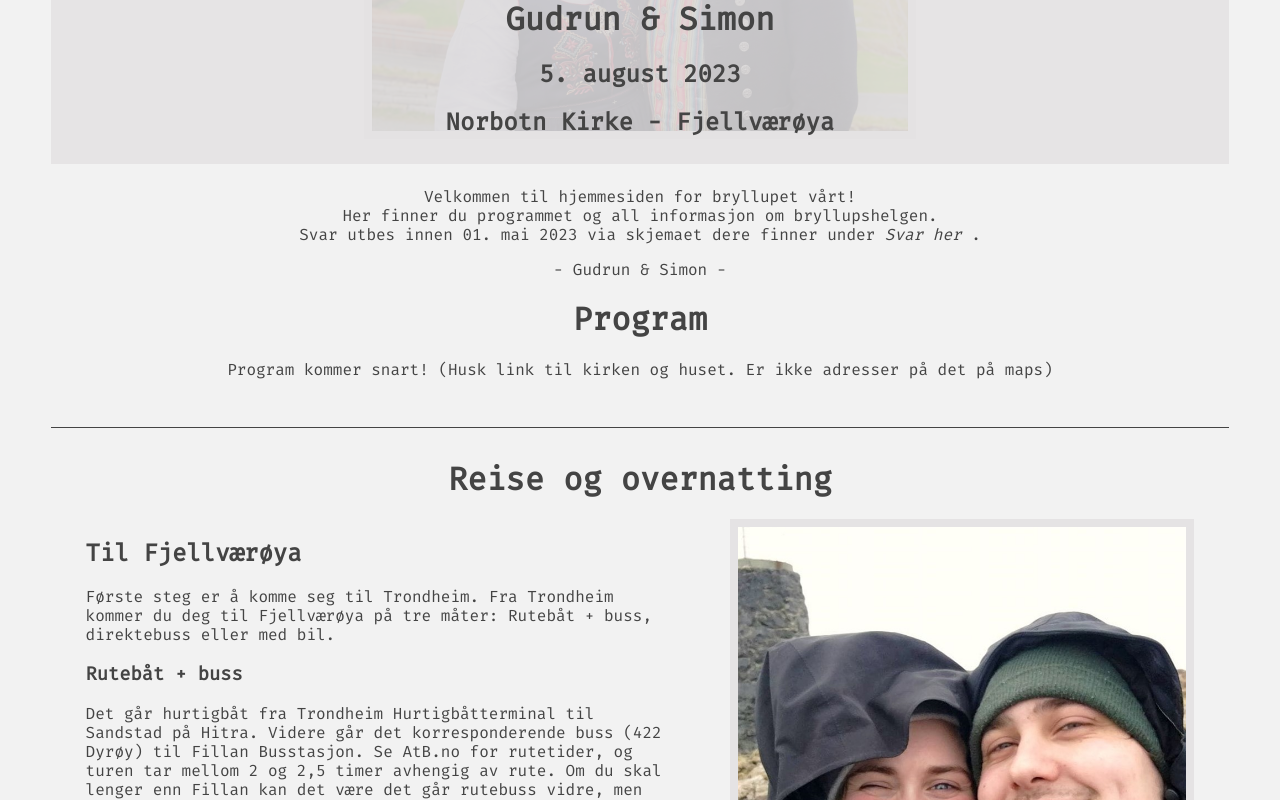
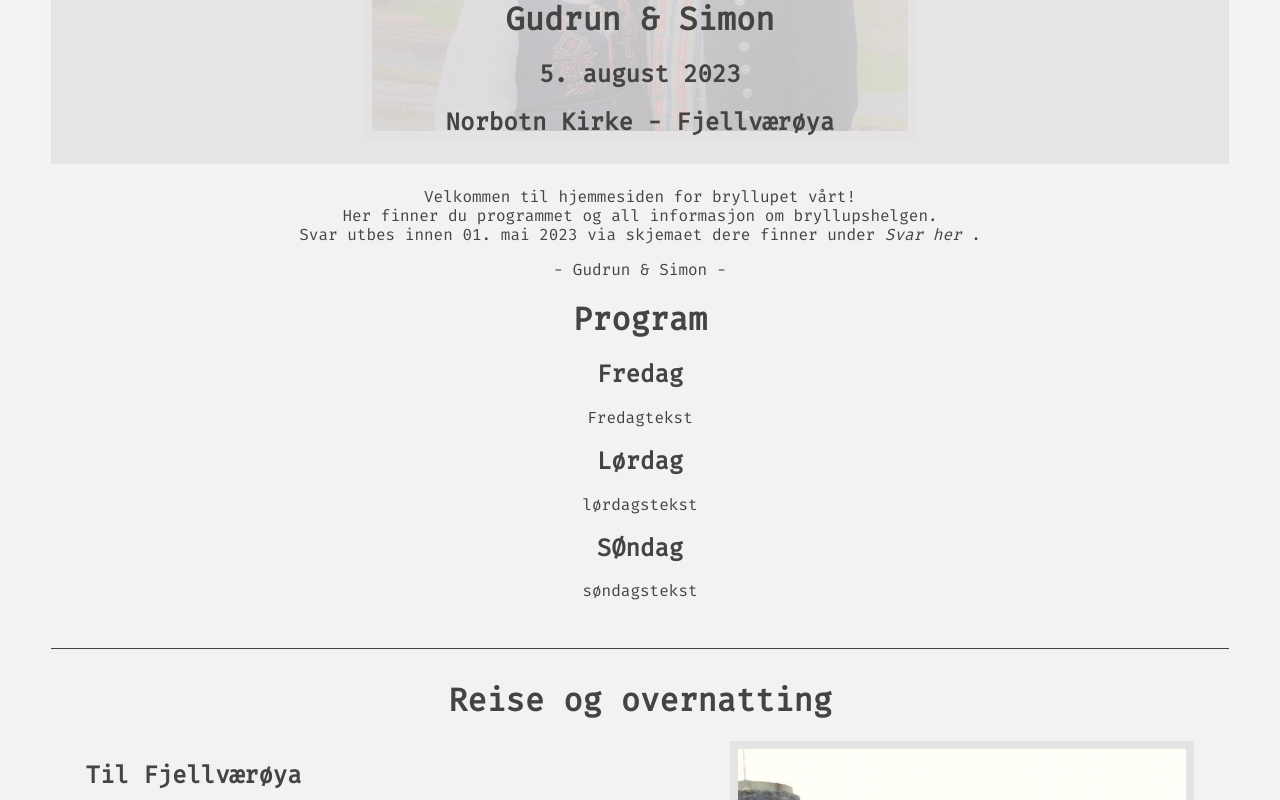
Before and after one commit to melhoos/gudrunogsimon, a React (Create React App) app: page / in a window 1280 px wide. Shown: the part 480-1280 px from the top of the page. Built offline with nearby package versions, Linux system fonts and the light colour scheme.

Commit message:
Update Program.jsx

```diff
--- a/src/Program.jsx
+++ b/src/Program.jsx
@@ -13,18 +13,38 @@ const Program = () => {
       Svar utbes innen 01. mai 2023 via skjemaet dere finner under <i> Svar her </i>.
       </p>
       <p>
+      - Gudrun & Simon -
+     </p>
 
-    - Gudrun & Simon -
-
-    </p>
     <h1>
       Program
     </h1>
+      <div className="bullets">
+        <div>
+          <h2>
+            Fredag
+          </h2>
           <p>
-        Program kommer snart!
-
-     (Husk link til kirken og huset. Er ikke adresser på det på maps)
+            Fredagtekst
           </p>
+        </div>
+        <div>
+          <h2>
+            Lørdag
+          </h2>
+          <p>
+            lørdagstekst
+          </p>
+        </div>
+        <div>
+          <h2>
+            SØndag
+          </h2>
+          <p>
+            søndagstekst
+          </p>
+        </div>
+      </div>
     </div>
   );
 };
```
Lines whose indentation alone changed are shown as unchanged.
